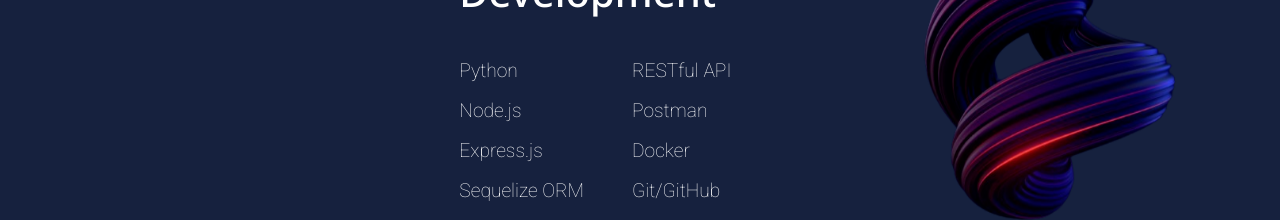
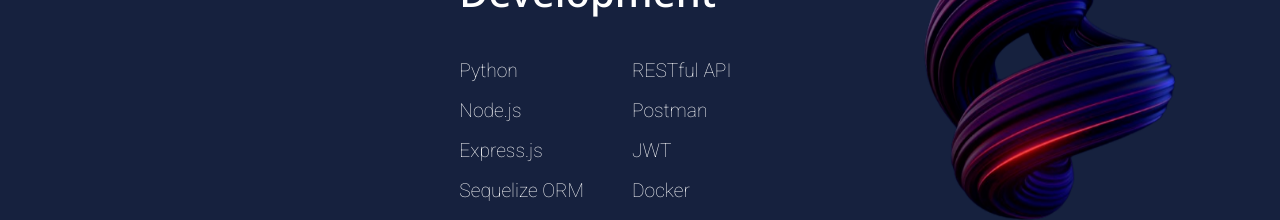
Before and after one commit to moeini-dev/portfolio, a React (Vite) app in the folder portfolio/: page / in a window 1280 px wide. Shown: the part 2000-2220 px from the top of the page. Built offline with nearby package versions, Linux system fonts and the light colour scheme.

Commit message:
Minor edit

```diff
--- a/portfolio/index.html
+++ b/portfolio/index.html
@@ -10,7 +10,7 @@
     <link rel="preconnect" href="https://fonts.googleapis.com">
     <link rel="preconnect" href="https://fonts.gstatic.com" crossorigin>
     <link href="https://fonts.googleapis.com/css2?family=Montserrat:wght@100;200;300;400;500;600;700;800&family=Varela&family=Varela+Round&family=Noto+Sans:wght@100;200;300;400;500;600&family=Nunito:wght@200;300;400;500&display=swap" rel="stylesheet">
-    <title>Mr.Moeini</title>
+    <title>Mr Moeini</title>
   </head>
   <body>
     <div id="root"></div>
--- a/portfolio/src/pages/Home.jsx
+++ b/portfolio/src/pages/Home.jsx
@@ -63,6 +63,7 @@ function Home () {
               <ul className="skill-text-right">
                 <li>RESTful API</li>
                 <li>Postman</li>
+                <li>JWT</li>
                 <li>Docker</li>
                 <li>Git/GitHub</li>
               </ul>
--- a/portfolio/src/pages/home.css
+++ b/portfolio/src/pages/home.css
@@ -1,7 +1,7 @@
 body {
     background-color: var(--bg-color);
     font-family: 'Nunito', sans-serif;
-    height: 5000px;
+    margin-bottom: 20vh;
 }
 
 .hero-container {
@@ -392,9 +392,3 @@ a {
         line-height: 2rem;
     }
 }
-
-
-/*
-font-family: 'Ubuntu', sans-serif;
-font-family: 'Varela', sans-serif;
-font-family: 'Varela Round', sans-serif; */
```
